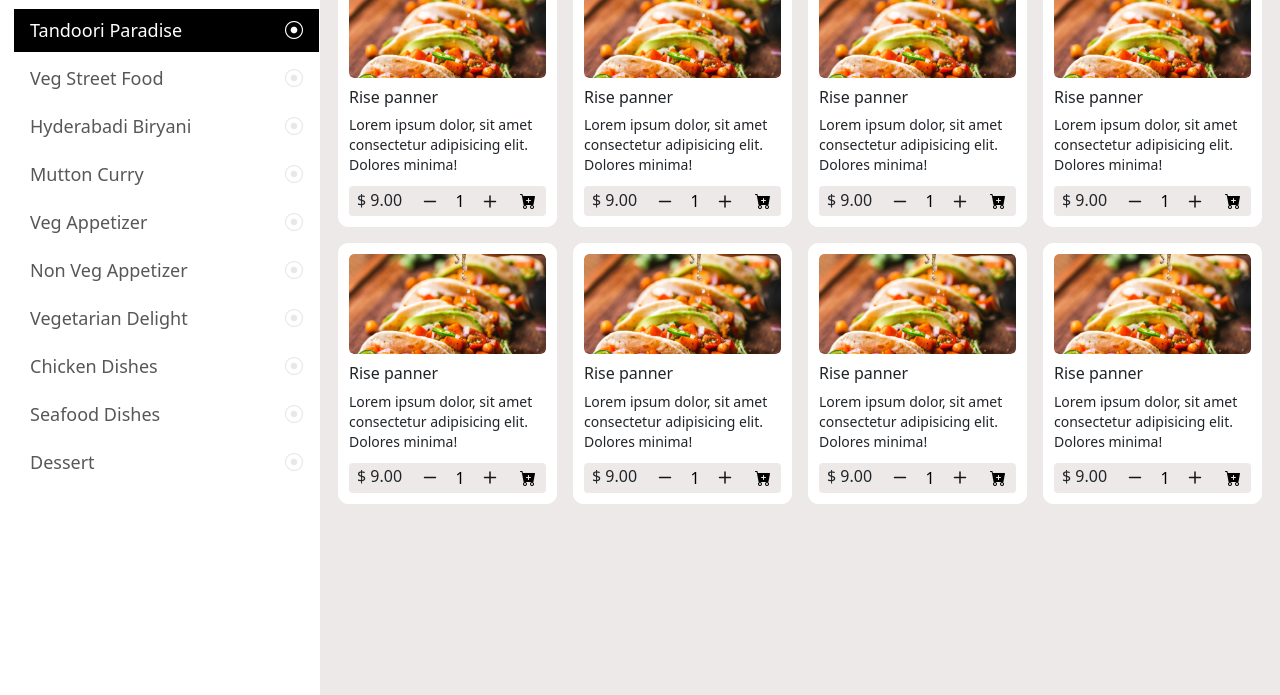
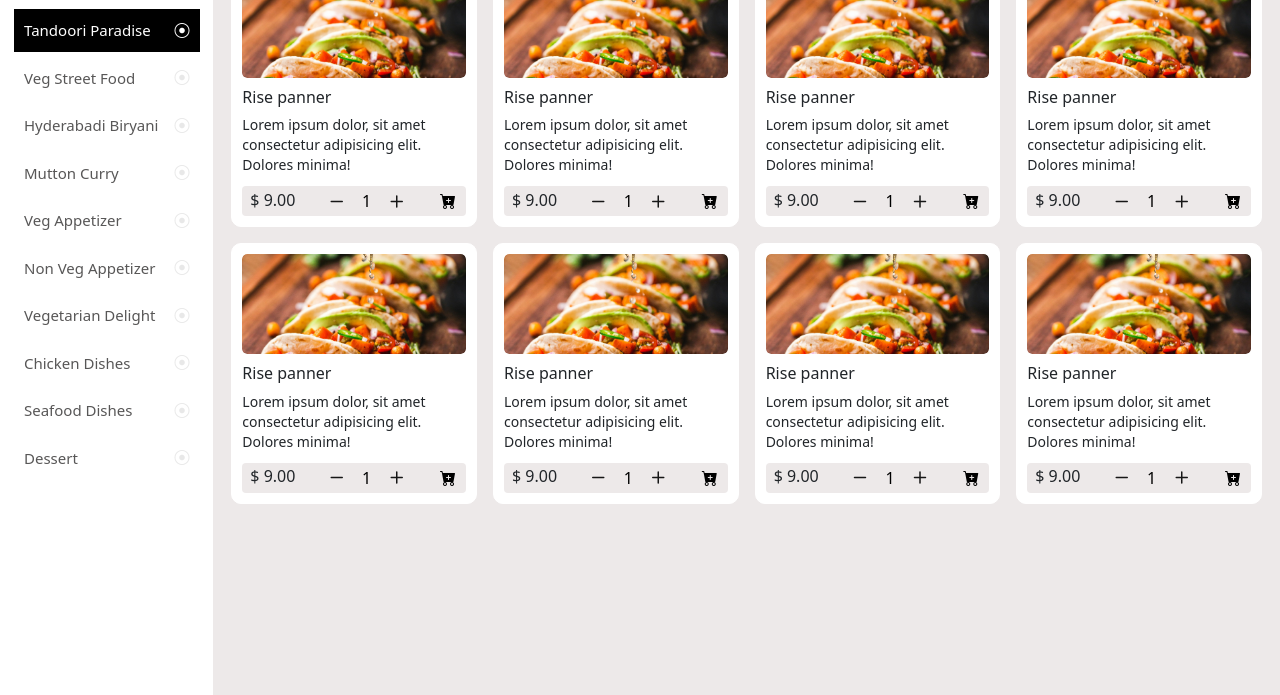
Before and after one commit to AmitProj/Menu-Page, a plain HTML site: page index.html in a window 1280 px wide. Shown: the part 105-800 px from the top of the page. Drawn offline with nearby package versions, Linux system fonts and the light colour scheme.

Commit message:
update files

```diff
--- a/index.html
+++ b/index.html
@@ -19,7 +19,7 @@
                     <span class="Menu-item-bar"><i class="bi bi-arrow-bar-right"></i></span>
 
                 </div>
-                <div class="col-lg-3 menu-links">
+                <div class="col-lg-2 menu-links">
                     <div class="fixed-slide">
                         <div class="col-lg-12 menu-banner">
                             <h1>Menu</h1>
@@ -39,7 +39,7 @@
                         </div>
                     </div>
                 </div>
-                <div class="col-lg-9 p-0">
+                <div class="col-lg-10 p-0">
                     <div class="tab-content" id="v-pills-tabContent">
                         <div class="tab-pane fade show active" id="v-pills-tandoori" role="tabpanel" aria-labelledby="v-pills-tandoori-tab" tabindex="0">
                             <h4 class="text-center">Tandoori Paradise</h4>
--- a/style.css
+++ b/style.css
@@ -23,7 +23,6 @@
     height: 100%;
     background: #fff;
     position: relative;
-    width: 100%;
     padding: 0 10px;
     transition: all 0.4s ease;
 
@@ -31,8 +30,7 @@
 .fixed-slide {
     position: fixed;
     height: 100%;
-    max-width: 100%;
-    width: 305px;
+    width: 14.5%;
     overflow: auto;
     display: flex;
     flex-direction: column;
@@ -56,14 +54,14 @@
 }
 .menu-links .nav .nav-link {
     border-radius: 0px;
-    font-size: 18px;
+    font-size: 15px;
     text-align: start;
     color: #585757;
     font-weight: 500;
     position: relative;
     background: #ffffff;
     margin-bottom: 5px;
-    /* padding: 10px 20px; */
+    padding: 10px 10px;
     display: flex;
 }
 
@@ -96,7 +94,7 @@
     border-radius: 10px;
     border: 1px solid #fff;
     transition: all 0.4s cubic-bezier(0.68, -0.55, 0.265, 1.55);
-    max-width: 230px;
+    min-width: 230px;
 }
 .item-body:hover{
     background: #ffffff;
```
